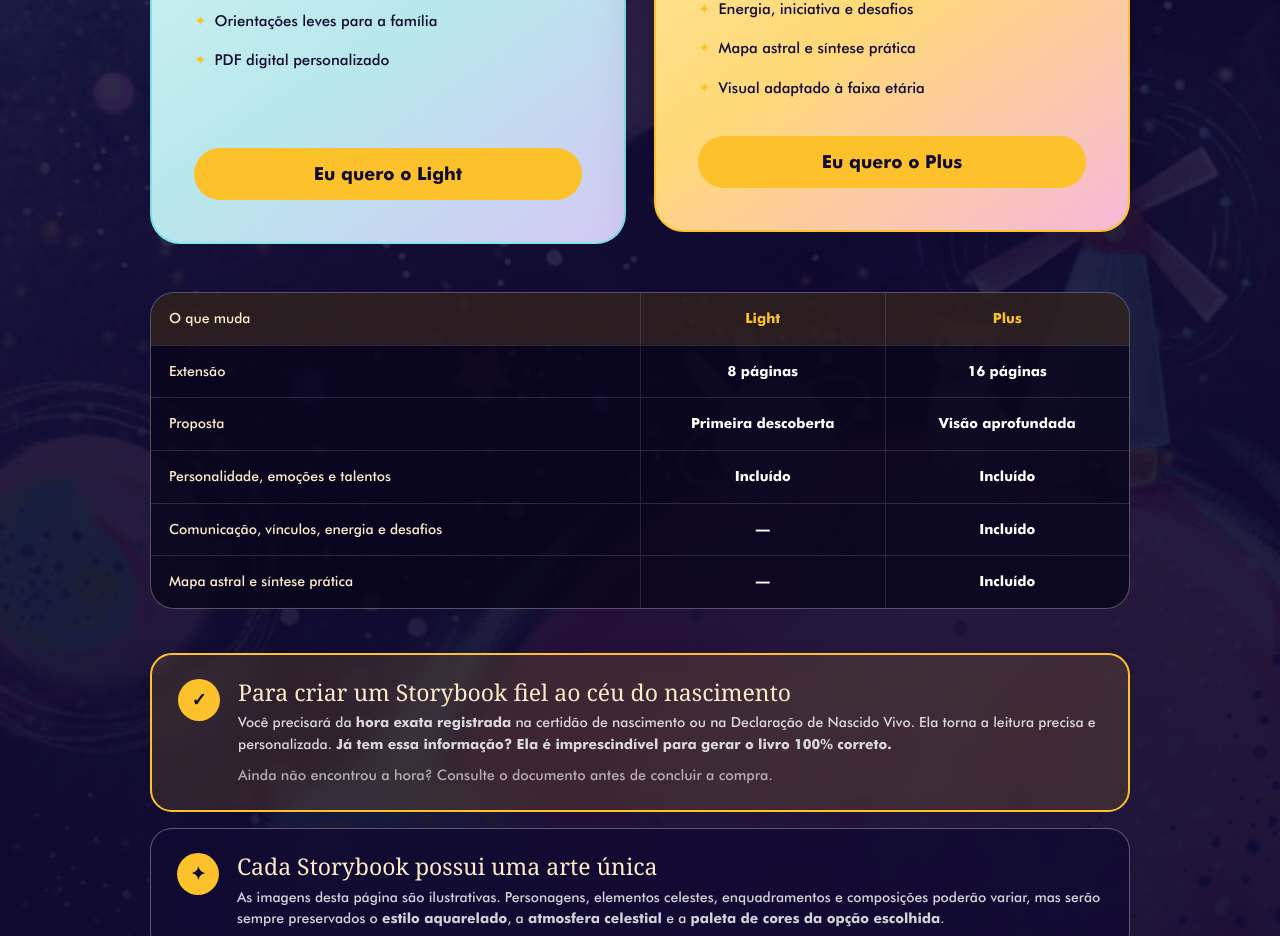
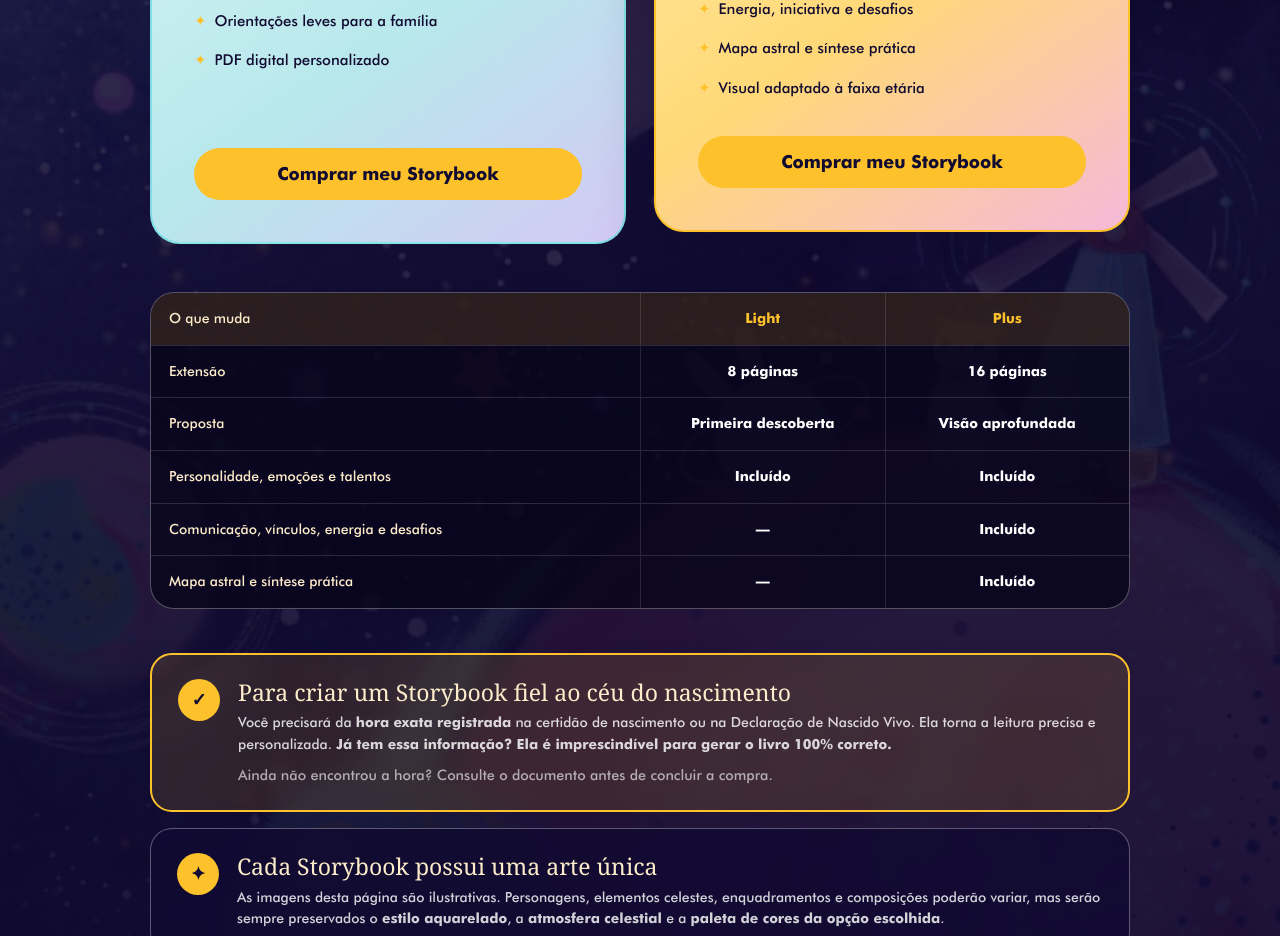
Before and after one commit to alinesantosarquitetura3-oss/meuprimeiroceu, a Next.js app: page / in a window 1280 px wide. Shown: the part 5133-6069 px from the top of the page. Built offline with nearby package versions, Linux system fonts and the light colour scheme.

Commit message:
Use clearer generic purchase CTAs

```diff
--- a/app/page.tsx
+++ b/app/page.tsx
@@ -113,8 +113,8 @@ export default function Home() {
         <img className="cosmicSymbol pricingPlanet" src="/assets/decor/simb2-transparent.png" alt="" aria-hidden="true" />
         <div className="sectionTitle"><p className="eyebrow">Escolha a profundidade da leitura</p><h2>Dois Storybooks. O mesmo <span className="titleSky">céu</span> único.</h2><p>Light apresenta o essencial. Plus dobra o número de páginas e aprofunda a leitura para acompanhar o crescimento.</p></div>
         <div className="priceGrid">
-          <article className="priceCard"><p className="label">Leitura essencial</p><h3>Meu Primeiro Céu Light</h3><p>8 páginas personalizadas</p><strong className="price">R$ 69,90</strong><small>pagamento único</small><ul><li>Principais forças da personalidade</li><li>Universo emocional</li><li>Talentos e formas de expressão</li><li>Orientações leves para a família</li><li>PDF digital personalizado</li></ul><button type="button" className="button action" aria-pressed={plan === "light"} onClick={() => choose("light")}>Eu quero o Light</button></article>
-          <article className="priceCard featured"><span className="popular">Leitura aprofundada</span><p className="label">Para acompanhar o crescimento</p><h3>Meu Primeiro Céu Plus</h3><p>16 páginas personalizadas</p><strong className="price">R$ 129,90</strong><small>pagamento único</small><ul><li>Tudo o que está no Light</li><li>Comunicação, aprendizado e curiosidade</li><li>Afetos, vínculos e formas de amar</li><li>Energia, iniciativa e desafios</li><li>Mapa astral e síntese prática</li><li>Visual adaptado à faixa etária</li></ul><button type="button" className="button action" aria-pressed={plan === "plus"} onClick={() => choose("plus")}>Eu quero o Plus</button></article>
+          <article className="priceCard"><p className="label">Leitura essencial</p><h3>Meu Primeiro Céu Light</h3><p>8 páginas personalizadas</p><strong className="price">R$ 69,90</strong><small>pagamento único</small><ul><li>Principais forças da personalidade</li><li>Universo emocional</li><li>Talentos e formas de expressão</li><li>Orientações leves para a família</li><li>PDF digital personalizado</li></ul><button type="button" className="button action" aria-pressed={plan === "light"} onClick={() => choose("light")}>Comprar meu Storybook</button></article>
+          <article className="priceCard featured"><span className="popular">Leitura aprofundada</span><p className="label">Para acompanhar o crescimento</p><h3>Meu Primeiro Céu Plus</h3><p>16 páginas personalizadas</p><strong className="price">R$ 129,90</strong><small>pagamento único</small><ul><li>Tudo o que está no Light</li><li>Comunicação, aprendizado e curiosidade</li><li>Afetos, vínculos e formas de amar</li><li>Energia, iniciativa e desafios</li><li>Mapa astral e síntese prática</li><li>Visual adaptado à faixa etária</li></ul><button type="button" className="button action" aria-pressed={plan === "plus"} onClick={() => choose("plus")}>Comprar meu Storybook</button></article>
         </div>
         <div className="planComparison" aria-label="Comparação entre Light e Plus">
           <div className="comparisonHead"><span>O que muda</span><strong>Light</strong><strong>Plus</strong></div>
```
